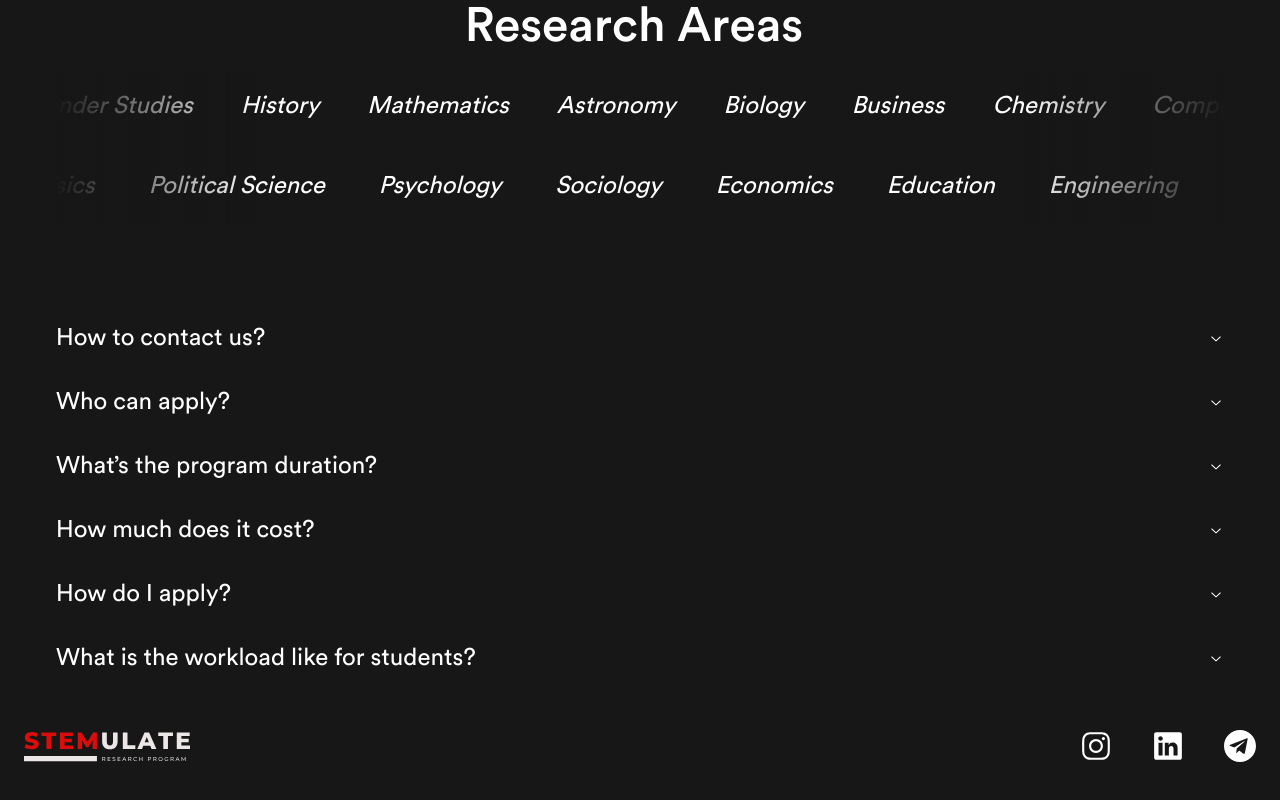
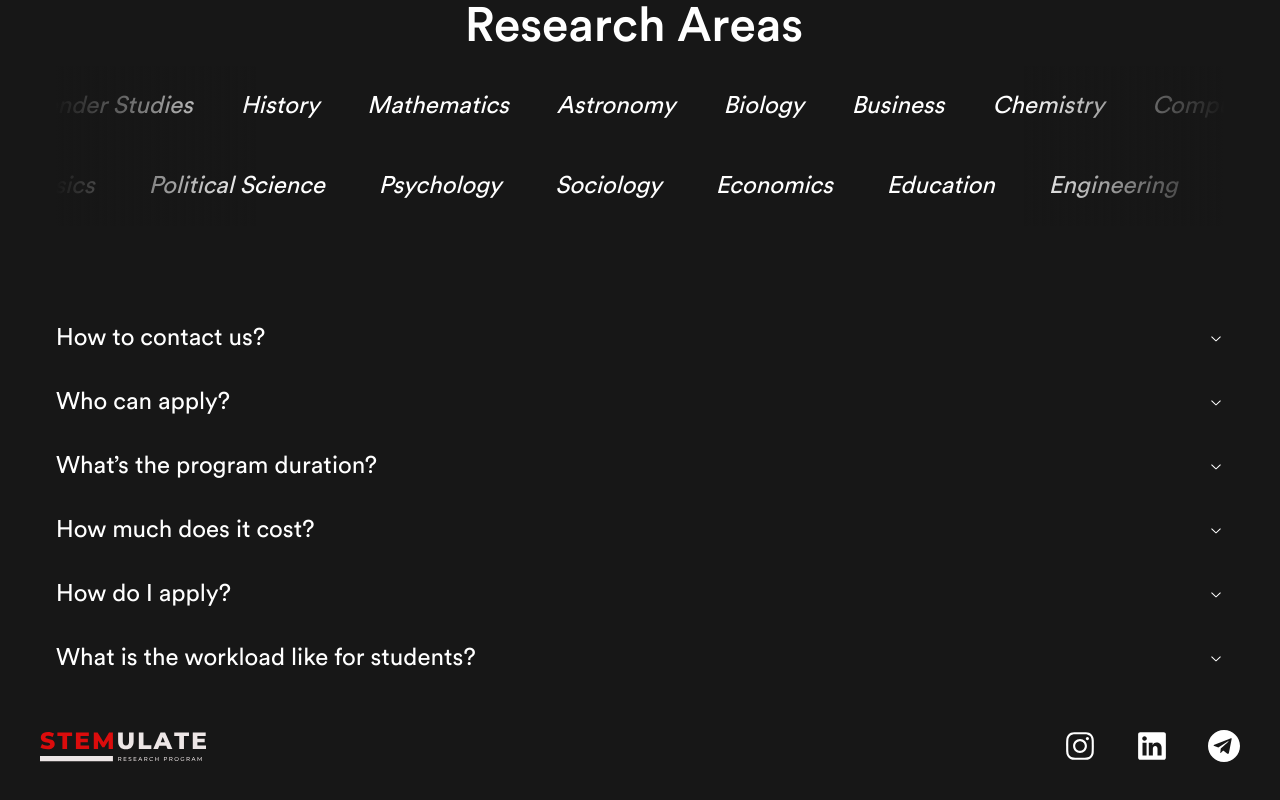
Before and after one commit to compendium-tech/stemulateprogram.com, a React (Vite) app: page / in a window 1280 px wide. Shown: the part 1820-2620 px from the top of the page. Built offline with nearby package versions, Linux system fonts and the light colour scheme; what javascript-time-ago would draw is missing.

Commit message:
Fix footer

```diff
--- a/src/components/common/footer.tsx
+++ b/src/components/common/footer.tsx
@@ -41,9 +41,9 @@ const links: FooterLink[] = [
 ]
 
 export const Footer: FC = () => (
-  <footer className="bg-neutral-900 text-white py-8">
-    <div className="container mx-auto px-4">
-      <div className="flex flex-col md:flex-row items-center justify-between">
+  <footer className="bg-neutral-900 text-white">
+    <div className="container mx-auto">
+      <div className="flex flex-col md:flex-row items-center justify-between py-8 px-8">
         <div className="mb-6 md:mb-0">
           <Link to="/">
             <img className="p-2" src="logo.svg" alt="logo" />
```
